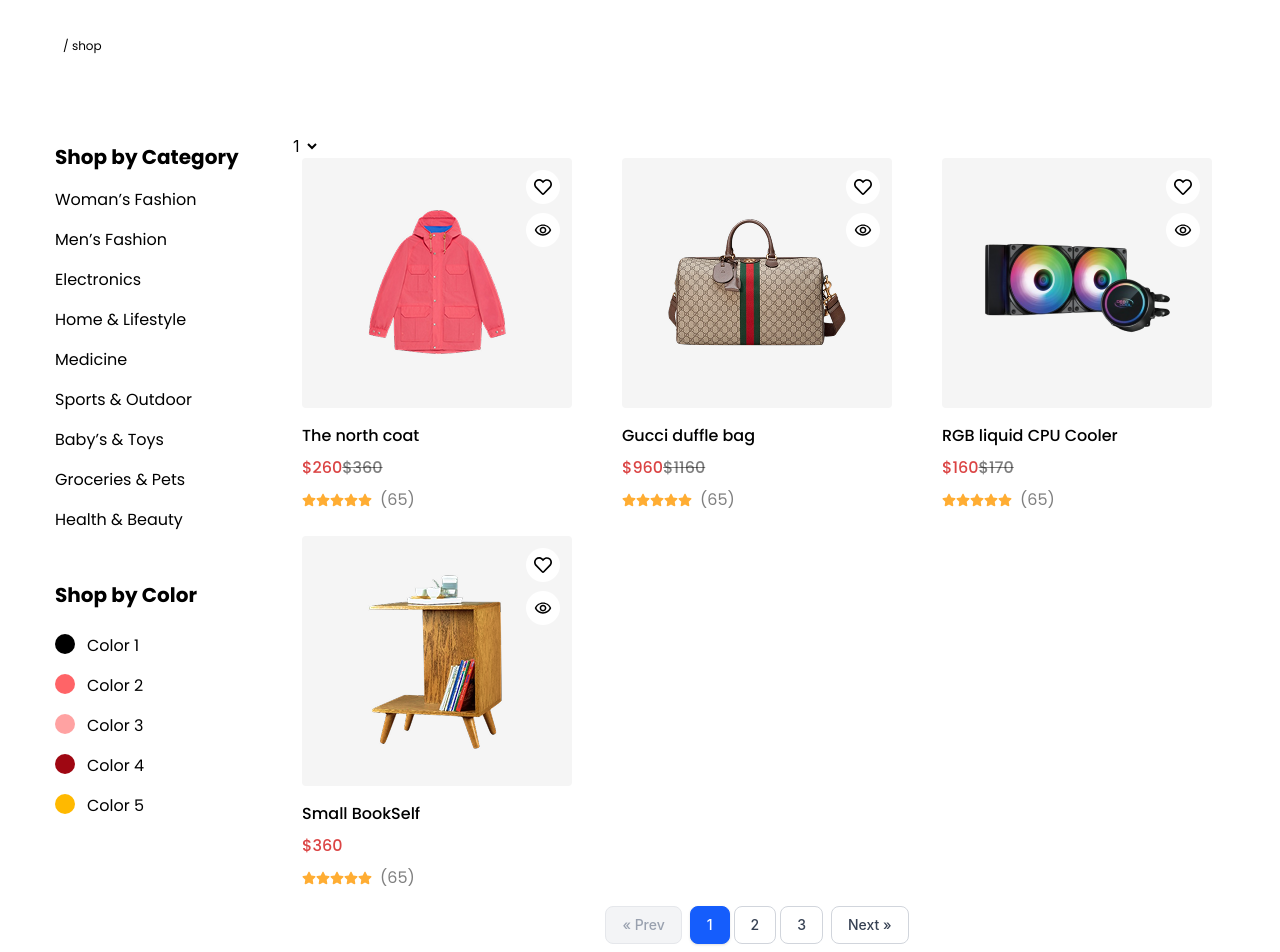
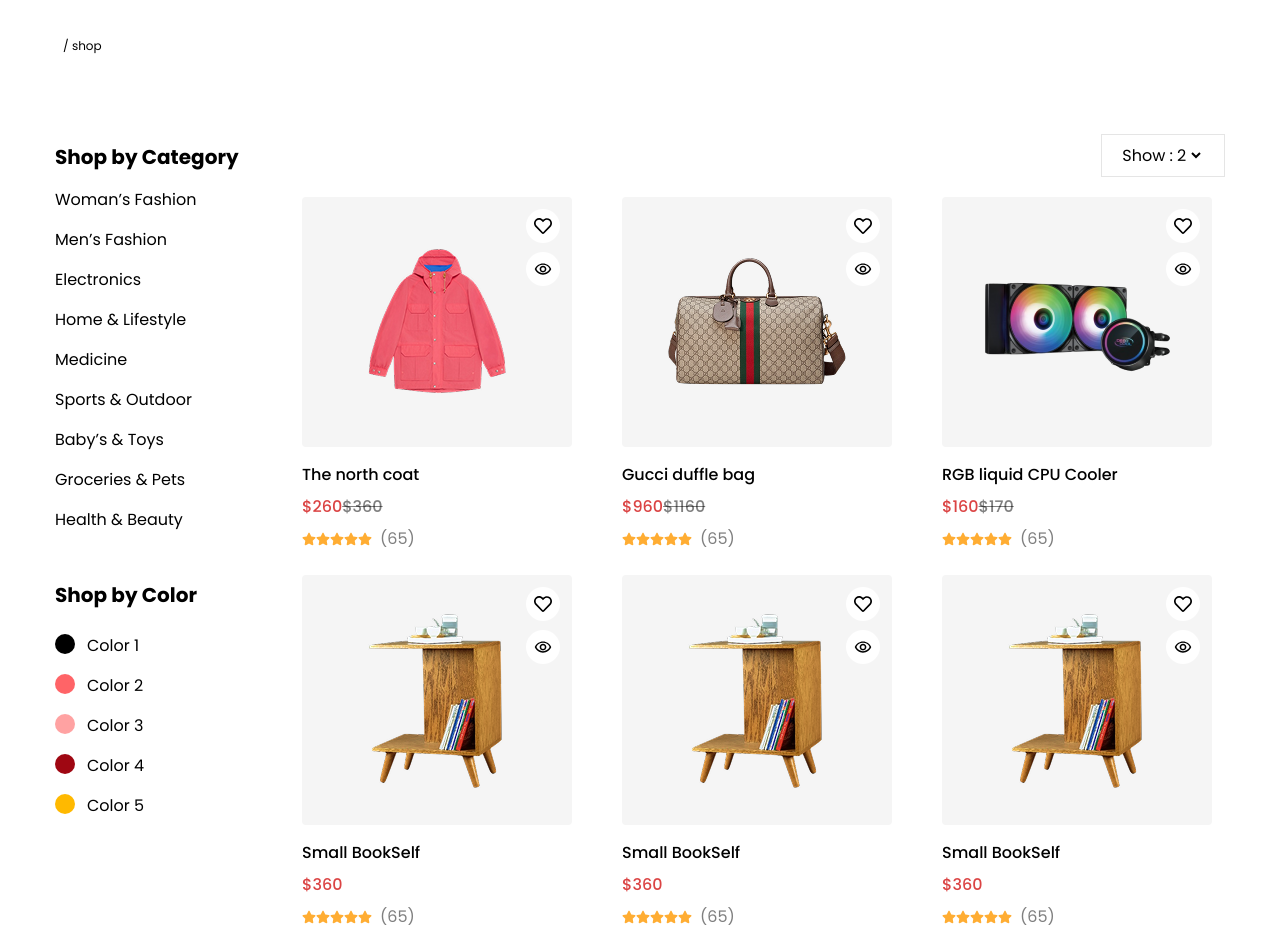
Before and after one commit to muradhosenrafi/E-commerce---Unic-Mart, a React (Vite) app: page /shop in a window 1280 px wide. Shown: the part 180-1132 px from the top of the page. Built offline with nearby package versions, Linux system fonts and the light colour scheme.

Commit message:
show product fixd

```diff
--- a/src/pages/Product.jsx
+++ b/src/pages/Product.jsx
@@ -14,7 +14,17 @@
 import Card from "../components/Card";
 
 
+
 const Product = () => {
+
+  let [show,setShow]=useState(9)
+
+
+let handleSelect =(e)=>{
+  setShow(e.target.value);
+
+}
+
 const [currentPage, setCurrentPage] = useState(1);
 const products = [
   {
@@ -54,7 +64,7 @@
     stock: "(65)",
   },
   {
-    id: 4,
+    id: 5,
     productimage: bustprod4,
     producttitle: "Small BookSelf",
     price: "$360",
@@ -63,7 +73,7 @@
     stock: "(65)",
   },
   {
-    id: 4,
+    id: 6,
     productimage: bustprod4,
     producttitle: "Small BookSelf",
     price: "$360",
@@ -72,7 +82,7 @@
     stock: "(65)",
   },
   {
-    id: 4,
+    id: 7,
     productimage: bustprod4,
     producttitle: "Small BookSelf",
     price: "$360",
@@ -81,7 +91,7 @@
     stock: "(65)",
   },
   {
-    id: 4,
+    id: 8,
     productimage: bustprod4,
     producttitle: "Small BookSelf",
     price: "$360",
@@ -90,7 +100,7 @@
     stock: "(65)",
   },
   {
-    id: 4,
+    id: 9,
     productimage: bustprod4,
     producttitle: "Small BookSelf",
     price: "$360",
@@ -99,7 +109,7 @@
     stock: "(65)",
   },
   {
-    id: 4,
+    id: 10,
     productimage: bustprod4,
     producttitle: "Small BookSelf",
     price: "$360",
@@ -111,7 +121,7 @@
 
 ];
 
-const itemsPerPage = 4;
+const itemsPerPage = show;
 
 const totalPages = Math.ceil(products.length / itemsPerPage);
 
@@ -248,14 +258,17 @@
                 {/* <div className="grid grid-cols-1 md:grid-cols-2 lg:grid-cols-3 gap-6"> */}
 
               <div className="w-full w-8/12">
-              <div>
-              <select>
-                <option value="">1</option>
-                <option value="">2</option>
-                <option value="">3</option>
-                <option value="">4</option>
+              <Flex className="justify-end">
+              <div className="mb-5 text-base font-poping py-2 px-5 border border-line font-normal">
+                <label htmlFor="">Show :</label>
+              <select onChange={handleSelect}>
+                <option value="2">2</option>
+                <option value="4">4</option>
+                <option value="6">6</option>
+                <option value="7">7</option>
               </select>
               </div>
+              </Flex>
 
   <div className="grid grid-cols-1 md:grid-cols-2 lg:grid-cols-3 gap-6">
       {currentProducts.map((item) => (
```
